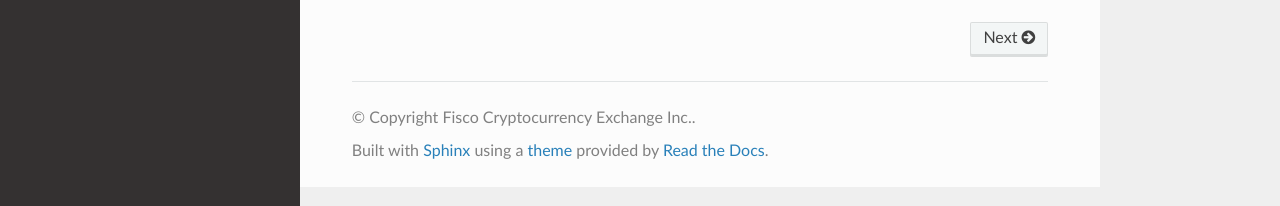
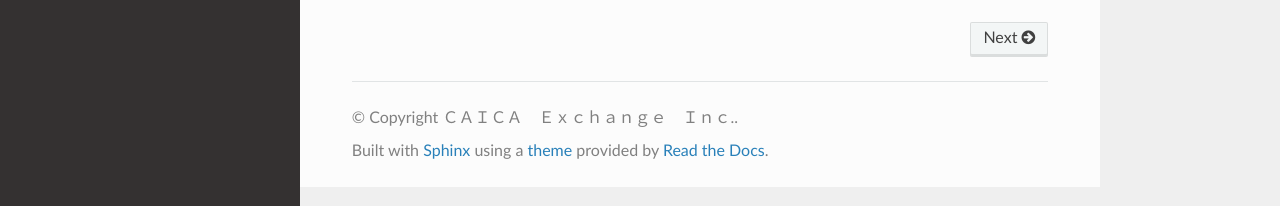
Before and after one commit to zaifdotjp/api-doc, a Sphinx documentation site: the page built from docs/index.md, in a window 1280 px wide. Shown: the part 691-897 px from the top of the page. Built offline with Sphinx 7.4.7 and the Read the Docs theme 2.0.0, drawn with Linux system fonts in a browser that asks for light colours.

Commit message:
change copyright

```diff
--- a/docs/conf.py
+++ b/docs/conf.py
@@ -60,7 +60,7 @@ master_doc = 'index'
 
 # General information about the project.
 project = 'Zaif api document'
-copyright = 'Fisco Cryptocurrency Exchange Inc.'
+copyright = 'ＣＡＩＣＡ　Ｅｘｃｈａｎｇｅ　Ｉｎｃ.'
 author = 'fcce'
 
 # The version info for the project you're documenting, acts as replacement for
```
